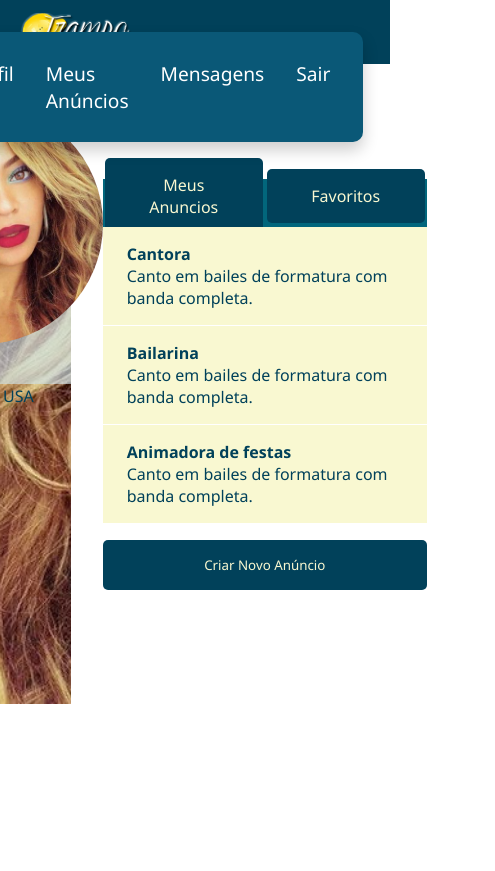
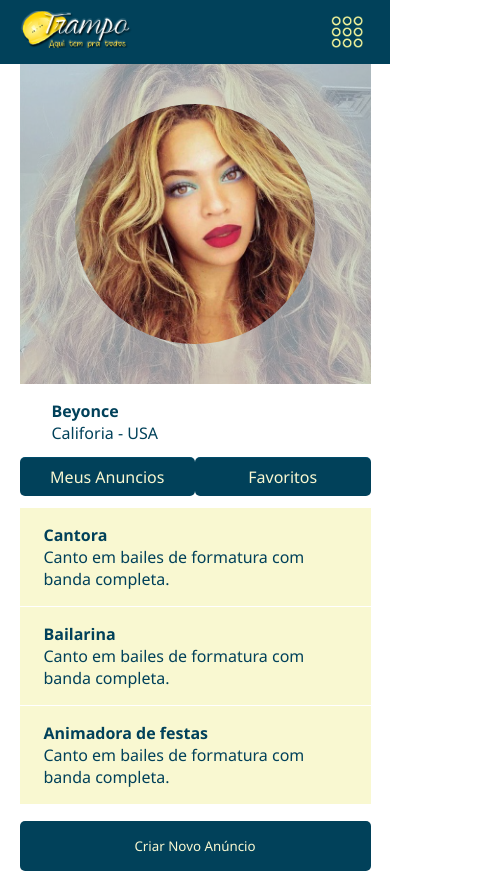
Before and after one commit to flores-joice/apptrampo, a plain HTML site: page perfil.html in a window 390 px wide. Shown: the whole page, 495 px wide, since content can reach past the window. Before the commit the page ends 844 px from the top, so only its background shows below. Drawn offline with Linux system fonts and the light colour scheme.

Commit message:
init correçoes no media querie

```diff
--- a/perfil.html
+++ b/perfil.html
@@ -5,7 +5,7 @@
     <meta charset="UTF-8">
     <meta name="viewport" content="width=device-width, initial-scale=1.0">
     <meta http-equiv="X-UA-Compatible" content="ie=edge">
-    <link rel="stylesheet" href="css/main.css">
+    <link rel="stylesheet" href="scss/main.css">
     <!-- <link href="https://fonts.googleapis.com/css?family=Sedgwick+Ave" rel="stylesheet"> -->
     <title>Perfil</title>
 </head>
@@ -14,15 +14,14 @@
     <header>
         <nav class="nav flex just-cont-center">
             <div class="nav__container align-it-center container flex">
-                <div class="nav__logo align-it-center flex">
+                <div class="nav__logo">
                     <img src="imgs/icone trampo400x100.png" alt="">
                 </div>
                 <div class="nav__menu">
                     <img src="imgs/circled-menu.png" alt="">
-                    <ul class="nav__menu--list flex">
+                    <ul class="nav__menu--list">
                         <li class="list__item"><a href="index.html" class="list__item--link">Inicio</a></li>
                         <li class="list__item"><a href="perfil.html" class="list__item--link">Perfil</a></li>
-                        <li class="list__item"><a href="anuncio.html" class="list__item--link">Meus Anúncios</a></li>
                         <li class="list__item"><a href="" class="list__item--link">Mensagens</a></li>
                         <li class="list__item"><a href="" class="list__item--link">Sair</a></li>
                     </ul>
@@ -31,18 +30,20 @@
         </nav>
     </header>
     <main class="flex just-cont-center">
-        <div class="container flex just-cont-center">
-            <section class="perfil flex">
-                <div class="perfil__desfoque flex just-cont-center align-it-center">
-                    <img src="./imgs/perfil.jpg" alt="" class="perfil__foto">
+        <div class="container flex just-cont-center direct-column">
+            <section class="perfil flex direct-column just-cont-center">
+                <div class="perfil__background flex just-cont-center">
+                    <div class="perfil__desfoque flex just-cont-center align-it-center">
+                        <img src="./imgs/perfil.jpg" alt="" class="perfil__foto">
+                    </div>
                 </div>
-                <div class="info__dados">
+                <div class="info__dados container">
                     <h4 class="info__dados--nome">Beyonce</h4>
                     <p class="info__dados--end">Califoria - USA</p>
                 </div>
             </section>
             <section class="info flex">
-                <div class="container info__container">
+                <div class="info__container">
                     <div class="info__anuncio flex just-cont-center align-it-center">
                         <a href="">Meus Anuncios</a>
                         <a href="">Favoritos</a>
--- a/scss/main.scss
+++ b/scss/main.scss
@@ -6,6 +6,159 @@ $primary-color: #01415a;
   border: 0;
   font-family: 'Segoe UI', Tahoma, 'Geneva', Verdana, sans-serif;
 }
+
+// tela desktop
+.flex {
+display: flex;
+}
+.just-cont-center {
+  justify-content: center;
+}
+.align-it-center {
+  align-items: center;
+}
+main,
+.map {
+  width: 100%;
+}
+.container {
+  width: 90%;
+}
+.nav {
+  background-color: #01415a;
+  &__container {
+    justify-content: space-between;
+  }
+  &__logo {
+    padding: 1rem 0;
+    &__logo > img {
+      width: 8rem;
+    }
+  }
+}
+
+.nav__menu {
+  & > img {
+    display: none;
+  }
+  &--list {
+    list-style-type: none;
+    display: flex;
+  }
+
+}
+.list__item {
+  padding: 1rem ;
+  & > a {
+    font-size: 1.2rem;
+  }
+  &--link {
+    text-decoration: none;
+    color: #fff;
+  }
+}
+
+.subnav {
+  background-color: #01415a;
+  justify-content: space-around;
+  width: 100%;
+  border-top: #02667C solid 1px;
+  & > a {
+    text-decoration: none;
+    color: #F9F8D1;
+    padding: 0.5rem 1rem;
+  }
+}
+
+.list__anuncio {
+  width: 50%;
+  padding: 1rem 0.5rem;
+  &--item,
+  &--list {
+    height: 6rem;
+    border: #71717175 solid 1px;
+    padding: 0.5rem;
+    border-radius: 5px;
+    padding: 1rem 1.5rem;
+    background-color:#F9F8D1;
+    border-bottom: #fff solid 1px;
+    color: #01415a
+  }
+  &--item > img {
+    width: 6rem;
+    border-radius: 5px;
+    box-shadow: 0px 0px 12px 2px #7171719a;
+  }
+  &--desc {
+    width: 90%;
+    padding-left: 1rem;
+  }
+  &--title {
+    justify-content: space-between;
+    padding-bottom: 0.5rem;
+  }
+}
+
+.map__container {
+  width: 80%;
+  box-shadow: 0px 0px 12px 2px #7171719a;
+  & > iframe {
+    width: 80%;
+    height: 50rem;
+  }
+}
+.perfil {
+  width: 100%;
+  background-color: #fff;
+  &__background {
+    background-image: url("../imgs/perfil.jpg");
+    background-repeat: no-repeat;
+    background-size: cover;
+    height: 40rem;
+    width: 50%;
+
+  }
+  &__desfoque{
+    background-color:#cee0e7a4;
+    height: 20rem;
+    width: 100%;
+    margin-bottom: -2.3rem;
+  }
+  &__foto {
+    height: 15rem;
+    border-radius: 50%;
+  }
+}
+.info {
+  // padding: 2rem;
+  &__anuncio > a {
+    text-decoration: none;
+    color: #F9F8D1;
+    background-color: #01415a;
+    padding: 1rem 1.5rem;
+    width: 12rem;
+    text-align: center;
+    border-radius: 5px;
+    margin-bottom: 1rem;
+  }
+}
+footer {
+  background-color: #01415a;
+  height: 3rem;
+  width: 100%;
+  z-index: 999;
+}
+.btn-anuncio {
+  background-color: #01415a;
+  color: #F9F8D1;
+  width: 100%;
+  padding: 1rem;
+  border-radius: 5px;
+  margin-top: 1rem;
+}
+
+
+
 @media screen and (max-width: 768px){
   header,
   body,
@@ -70,6 +223,7 @@ $primary-color: #01415a;
 }
 
 @media screen and (max-width: 420px){
+
   body,
   header,
   nav {
@@ -83,6 +237,9 @@ $primary-color: #01415a;
   }
   .align-it-center {
     align-items: center;
+  }
+  .direct-column {
+    flex-direction: column
   }
   /* Menu */
   .container {
@@ -102,26 +259,25 @@ $primary-color: #01415a;
     &__menu {
       position: relative;
       display: inline-block;
-        &__menu > img {
+      & > img {
+        width: 2rem;
+        height: 2rem;
+        margin-right: 0.5rem;
+      }
+      &--list {
         display: block;
-          width: 2rem;
-          height: 1rem;
-          margin-right: 0.5rem;
-          &--list {
-            display: none;
         display: none;
         position: absolute;
         right: 0.5rem;
-            background-color: #0a5877;
+        background-color: #0a5877 ;
         min-width: 135px;
         box-shadow: 0px 8px 16px 0px rgba(0,0,0,0.2);
         padding: 12px 16px;
         z-index: 1;
         list-style-type: none;
       }
-          &:hover .nav__menu--list {
+      &:hover {
         display: block;
-          }
       }
     }
   }
@@ -137,7 +293,7 @@ $primary-color: #01415a;
     &__list {
       list-style-type: none;
     }
-    & > a, .info__anuncio > a {
+    & > a {
       width: auto;
       color:#F9F8D1;
       text-decoration: none;
@@ -146,16 +302,20 @@ $primary-color: #01415a;
     }
   }
   /* Anuncio */
+
   .info {
+    width: 100%;
     justify-content: space-around;
     flex-direction: column;
     &__anuncio {
       width: 100%;
       height: 3rem;
-      background-color: #02667C;
       & > a {
         border: none;
-        padding: 1rem;
+        color:#F9F8D1;
+        text-decoration: none;
+        padding: 0.5rem 1.5rem;
+        border-top: #025b7e77 solid 1px;
       }
       &--list {
         padding: 1rem 1.5rem;
@@ -180,11 +340,16 @@ $primary-color: #01415a;
 
   /* Perfil */
   .perfil {
+    width: 100%;
+    height: auto;
+    background-color: #fff;
+    &__background {
       background-image: url("../imgs/perfil.jpg");
       background-repeat: no-repeat;
       background-size: cover;
       height: 20rem;
       width: 100%;
+    }
     &__desfoque{
       background-color:#cee0e7a4;
       height: 20rem;
@@ -197,10 +362,10 @@ $primary-color: #01415a;
     }
   }
 
+
   /* Anuncio */
   .btn-anuncio {
     padding: 1rem;
-    background-color: #02667C;
     color:#F9F8D1;
   }
   .container__anuncio {
@@ -246,147 +411,3 @@ $primary-color: #01415a;
     }
   }
 }
-
-
-  // tela desktop
-.flex {
-display: flex;
-}
-.just-cont-center {
-  justify-content: center;
-}
-.align-it-center {
-  align-items: center;
-}
-main,
-.map {
-  width: 100%;
-}
-.container {
-  width: 90%;
-}
-.nav {
-  background-color: #01415a;
-  &__container {
-    justify-content: space-between;
-  }
-  &__logo {
-    padding: 1rem 0;
-    &__logo > img {
-      width: 10rem;
-    }
-  }
-}
-
-.nav__menu {
-  & > img {
-    display: none;
-  }
-  &--list {
-    list-style-type: none;
-    display: flex;
-  }
-
-}
-.list__item {
-  padding: 1rem ;
-  & > a {
-    font-size: 1.2rem;
-  }
-  &--link {
-    text-decoration: none;
-    color: #fff;
-  }
-}
-
-.subnav {
-  background-color: #01415a;
-  justify-content: space-around;
-  width: 100%;
-  border-top: #02667C solid 1px;
-  & > a {
-    text-decoration: none;
-    color: #F9F8D1;
-    padding: 0.5rem 1rem;
-  }
-}
-
-.list__anuncio {
-  width: 50%;
-  padding: 1rem 0.5rem;
-  &--item,
-  &--list {
-    height: 6rem;
-    border: #71717175 solid 1px;
-    padding: 0.5rem;
-    border-radius: 5px;
-  }
-  &--item > img {
-    width: 6rem;
-    border-radius: 5px;
-    box-shadow: 0px 0px 12px 2px #7171719a;
-  }
-  &--desc {
-    width: 90%;
-    padding: 1rem;
-  }
-  &--title {
-    justify-content: space-between;
-    padding-bottom: 0.5rem;
-  }
-}
-
-.map__container {
-  width: 80%;
-  box-shadow: 0px 0px 12px 2px #7171719a;
-  & > iframe {
-    width: 80%;
-    height: 50rem;
-  }
-}
-.perfil {
-  background-image: url("../imgs/perfil.jpg");
-  background-repeat: no-repeat;
-  background-size: cover;
-  height: 40rem;
-  width: 50%;
-  flex-direction: column;
-  &__desfoque{
-    background-color:#cee0e7a4;
-    height: 20rem;
-    width: 100%;
-    margin-bottom: -2.3rem;
-  }
-  &__foto {
-    height: 15rem;
-    border-radius: 50%;
-  }
-}
-.info {
-  padding: 2rem;
-  &__anuncio > a {
-    text-decoration: none;
-    color: #F9F8D1;
-    background-color: #01415a;
-    padding: 1rem 1.5rem;
-    margin: 2px;
-    width: 11rem;
-    text-align: center;
-    border-radius: 5px;
-    margin-bottom: 1rem;
-  }
-}
-footer {
-  background-color: #01415a;
-  height: 3rem;
-  width: 100%;
-  z-index: 999;
-}
-.btn-anuncio {
-  background-color: #01415a;
-  color: #F9F8D1;
-  width: 100%;
-  padding: 1rem;
-  border-radius: 5px;
-  margin-top: 1rem;
-}
```
Also changed, not shown: anuncio.html (+0 -1 lines), index.html (+3 -2 lines), css/main.css, scss/main.css (added), 1 other file. Lines whose indentation alone changed are shown as unchanged.
